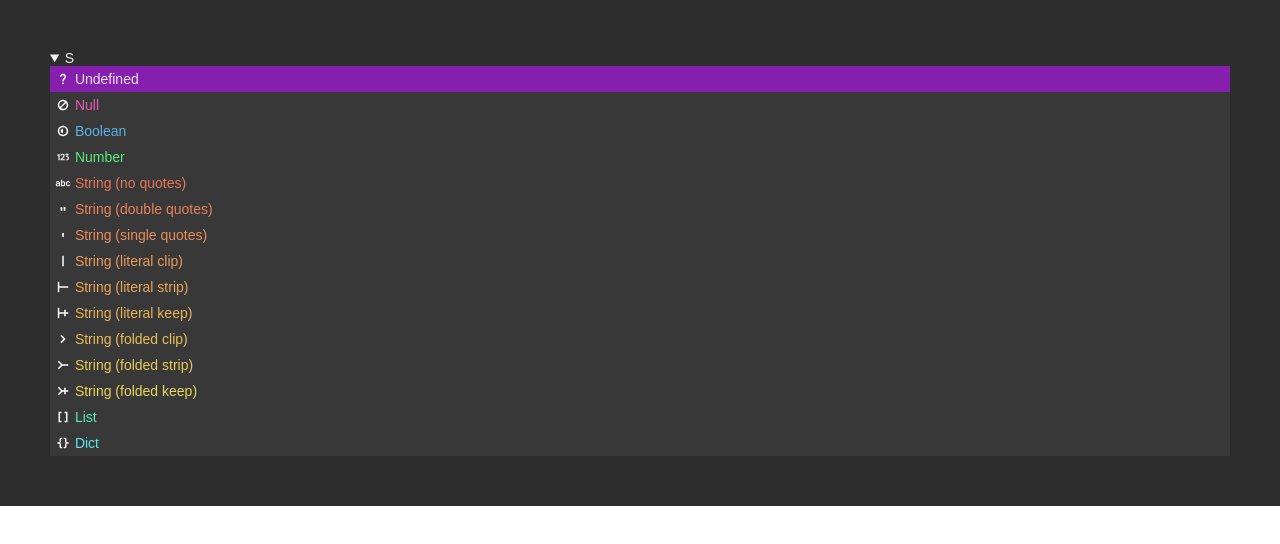
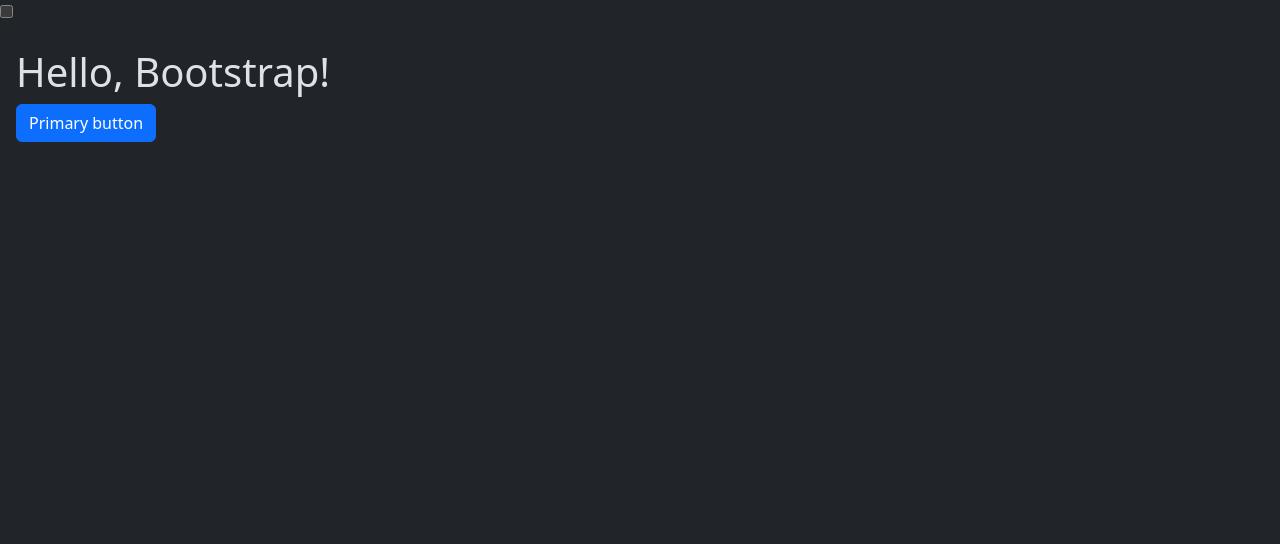
Before and after one commit to martin-deploy-2/helm-table-visualizer, a SvelteKit app: page / in a window 1280 px wide. Shown: the top 544 px of the page. Built offline with nearby package versions, Linux system fonts and the light colour scheme.

Commit message:
Add Bootstrap

```diff
--- a/package.json
+++ b/package.json
@@ -17,17 +17,21 @@
 		"js-yaml": "^4.1.0"
 	},
 	"devDependencies": {
+		"@popperjs/core": "^2.11.8",
 		"@sveltejs/adapter-auto": "^3.0.0",
 		"@sveltejs/kit": "^2.0.0",
 		"@sveltejs/vite-plugin-svelte": "^3.0.0",
+		"@types/bootstrap": "^5.2.10",
 		"@types/eslint": "^8.56.7",
 		"@types/js-yaml": "^4.0.9",
+		"bootstrap": "^5.3.3",
 		"eslint": "^9.0.0",
 		"eslint-config-prettier": "^9.1.0",
 		"eslint-plugin-svelte": "^2.36.0",
 		"globals": "^15.0.0",
 		"prettier": "^3.1.1",
 		"prettier-plugin-svelte": "^3.1.2",
+		"sass": "^1.77.5",
 		"svelte": "^4.2.7",
 		"svelte-check": "^3.6.0",
 		"tslib": "^2.4.1",
--- a/src/app.css
+++ /dev/null
@@ -1,41 +0,0 @@
-* {
-	box-sizing: border-box;
-	margin: 0;
-	padding: 0;
-	font-family: sans-serif;
-	font-size: 14px;
-	font-weight: 500;
-}
-
-body {
-	width: 100vw;
-	height: 100vh;
-}
-
-:root {
-	--COLOR-DATA-UNDEFINED:          hsl(283, 80%, 50%);
-	--COLOR-DATA-NULL:               hsl(323, 80%, 50%);
-	--COLOR-DATA-BOOL:               hsl(203, 80%, 50%);
-	--COLOR-DATA-NUMBER:             hsl(134, 80%, 50%);
-	--COLOR-DATA-STRING-PLAIN:       hsl(12, 80%, 50%);
-	--COLOR-DATA-STRING-DOUBLE:      hsl(17, 80%, 50%);
-	--COLOR-DATA-STRING-SINGLE:      hsl(22, 80%, 50%);
-	--COLOR-DATA-STRING-PIPE:        hsl(27, 80%, 50%);
-	--COLOR-DATA-STRING-PIPE-DASH:   hsl(32, 80%, 50%);
-	--COLOR-DATA-STRING-PIPE-PLUS:   hsl(37, 80%, 50%);
-	--COLOR-DATA-STRING-CHEVRON:     hsl(42, 80%, 50%);
-	--COLOR-DATA-STRING-CHEVRON-DASH:hsl(47, 80%, 50%);
-	--COLOR-DATA-STRING-CHEVRON-PLUS:hsl(52, 80%, 50%);
-	--COLOR-DATA-LIST:               hsl(157, 80%, 50%);
-	--COLOR-DATA-DICT:               hsl(180, 80%, 50%);
-}
-
-.theme-light {
-	--BG-COLOR: #dadada;
-	--FG-COLOR: #1d1d1d;
-}
-
-.theme-dark {
-	--BG-COLOR: #2d2d2d;
-	--FG-COLOR: #f0f0f0;
-}
--- /dev/null
+++ b/src/app.scss
@@ -0,0 +1,30 @@
+/* 1. Include functions first (so you can manipulate colors, SVGs, calc, etc) */
+@import "bootstrap/scss/functions";
+
+/* 2. Include any default variable overrides here */
+/* ... */
+
+/* 3. Include remainder of required Bootstrap stylesheets (including any separate color mode stylesheets) */
+@import "bootstrap/scss/variables";
+@import "bootstrap/scss/variables-dark";
+
+/* 4. Include any default map overrides here */
+/* ... */
+
+/* 5. Include remainder of required parts */
+@import "bootstrap/scss/maps";
+@import "bootstrap/scss/mixins";
+@import "bootstrap/scss/root";
+
+/* 6. Optionally include any other parts as needed */
+@import "bootstrap/scss/utilities";
+@import "bootstrap/scss/reboot";
+@import "bootstrap/scss/type";
+@import "bootstrap/scss/helpers";
+@import "bootstrap/scss/buttons";
+
+/* 7. Optionally include utilities API last to generate classes based on the Sass map in `_utilities.scss` */
+@import "bootstrap/scss/utilities/api";
+
+/* Add additional custom code here */
+/* ... */
--- a/src/routes/+page.svelte
+++ b/src/routes/+page.svelte
@@ -1,21 +1,24 @@
 <script lang="ts">
-	import "../app.css"
-	import Mockup from "$lib/components/Mockup.svelte"
-	import Td from "$lib/components/prototyping/Td.svelte"
+	import { browser } from "$app/environment"
+	import { onMount } from "svelte"
+	import "../app.scss"
+
+	onMount(async () => {
+		if (!browser) return
+		const bootstrap = await import("bootstrap")
+	})
+
+	let theme = false
+
+	$: {
+		if (browser) {
+			document.documentElement.setAttribute("data-bs-theme", theme ? "light" : "dark")
+		}
+	}
 </script>
 
-<!-- <Mockup/> -->
-<div class="theme-dark">
-	<Td/>
+<input type="checkbox" bind:checked={theme}/>
+<div class="container py-4 px-3 mx-auto">
+	<h1>Hello, Bootstrap!</h1>
+	<button class="btn btn-primary">Primary button</button>
 </div>
-
-
-<style>
-	div {
-		/* width: 240px; */
-		/* height: 24px; */
-		background: var(--BG-COLOR);
-		color: var(--FG-COLOR);
-		padding: 50px;
-	}
-</style>
```
Also changed, not shown: vite.config.ts (+4 -4 lines), 1 other file (tests, documents, lock files or other folders).
